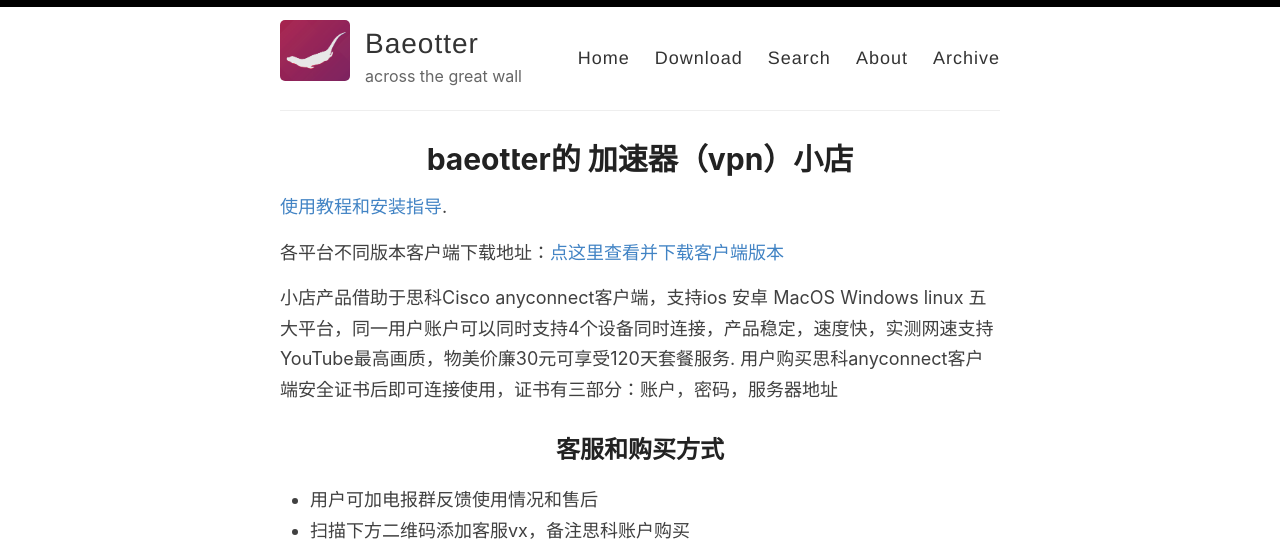
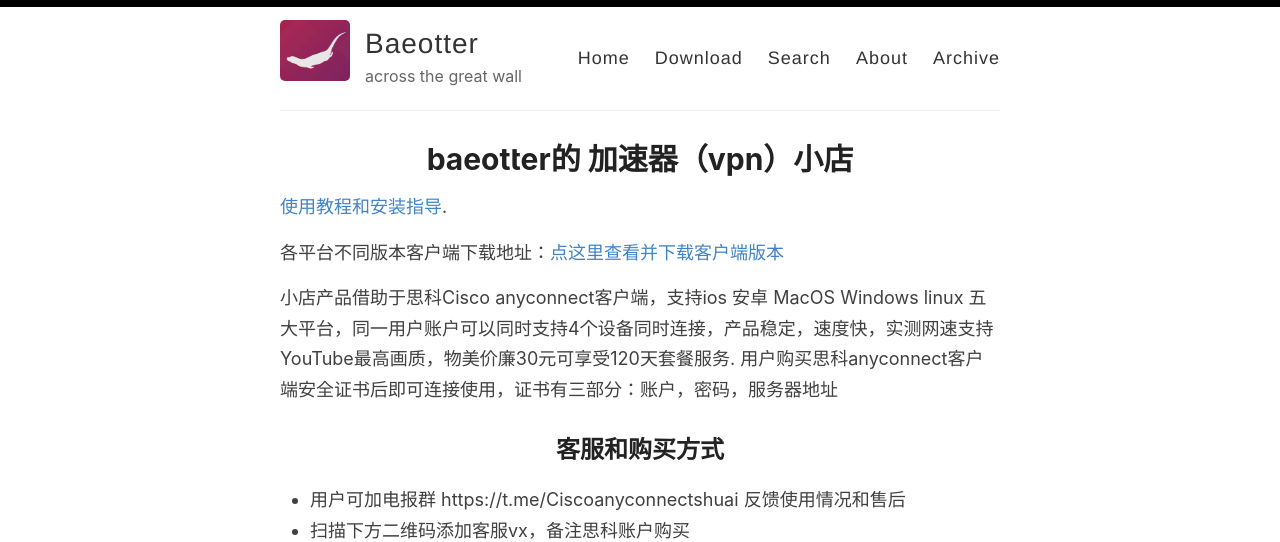
Before and after one commit to BaeAshuai/BaeAshuai.github.io, a Jekyll site: the page built from _pages/about.md, in a window 1280 px wide. Shown: the top 542 px of the page. Built offline with Jekyll 4.4.1, drawn with Linux system fonts in a browser that asks for light colours; part of the change alters nothing that is shown; grey boxes are pictures that could not be loaded.

Commit message:
Update about.md

```diff
--- a/_pages/about.md
+++ b/_pages/about.md
@@ -13,5 +13,7 @@ permalink: /about/
 
 ## 客服和购买方式
 
-- 用户可加电报群反馈使用情况和售后
+- 用户可加电报群 https://t.me/Ciscoanyconnectshuai 反馈使用情况和售后
 - 扫描下方二维码添加客服vx，备注思科账户购买
+
+<img width="187" alt="image" src="https://user-images.githubusercontent.com/107782600/195128746-d2d60f66-479d-455e-9c49-9f00d92bbc24.png">
```
